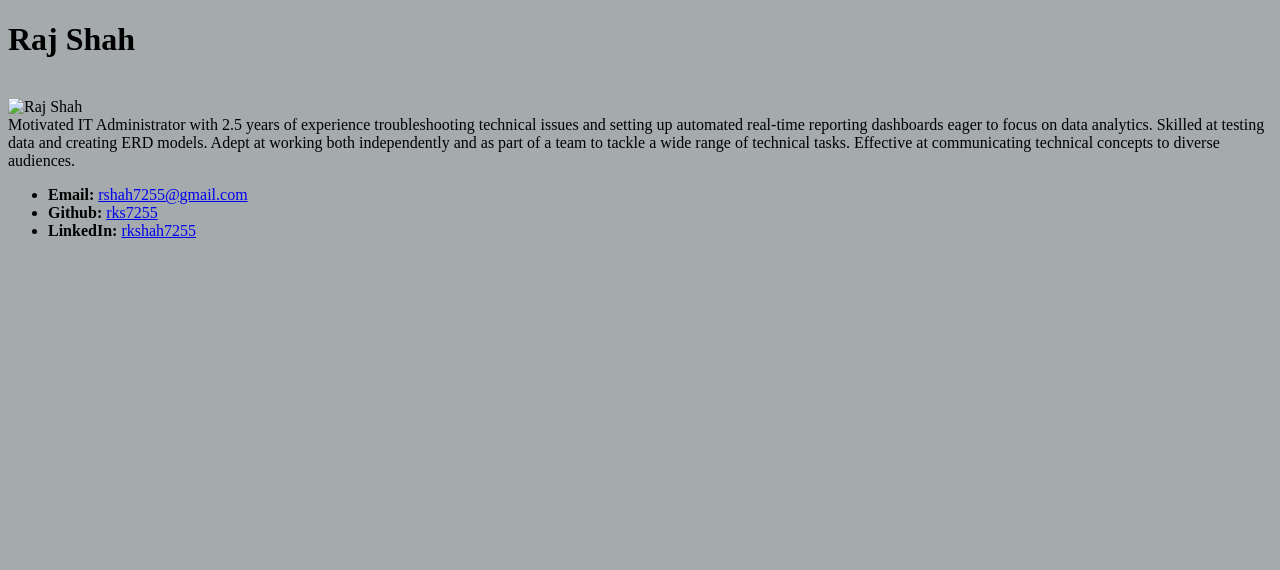
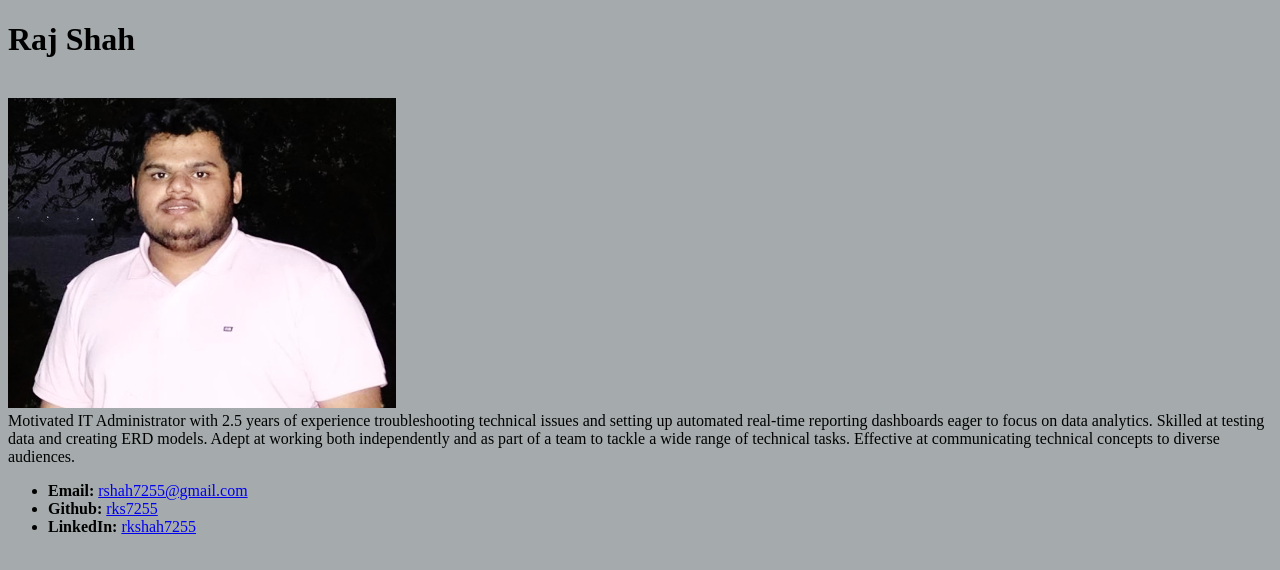
Before and after one commit to rks7255/rks7255.github.io, a plain HTML site: page index.html in a window 1280 px wide. Drawn offline with Linux system fonts and the light colour scheme.

Commit message:
rks 7.9.19

```diff
--- a/index.html
+++ b/index.html
@@ -9,7 +9,7 @@
     <br>
 </head>
 <body style="background-color:rgb(165, 171, 172);">
-    <img src="C:\Users\rks72\OneDrive\Pictures\download.png" alt="Raj Shah">
+    <img src="rks7255.github.io\img\download.png" alt="Raj Shah">
     <br>
     <pr>
         Motivated IT Administrator with 2.5 years of experience troubleshooting technical issues and setting up
```
Also changed, not shown: img/download.png (added).
